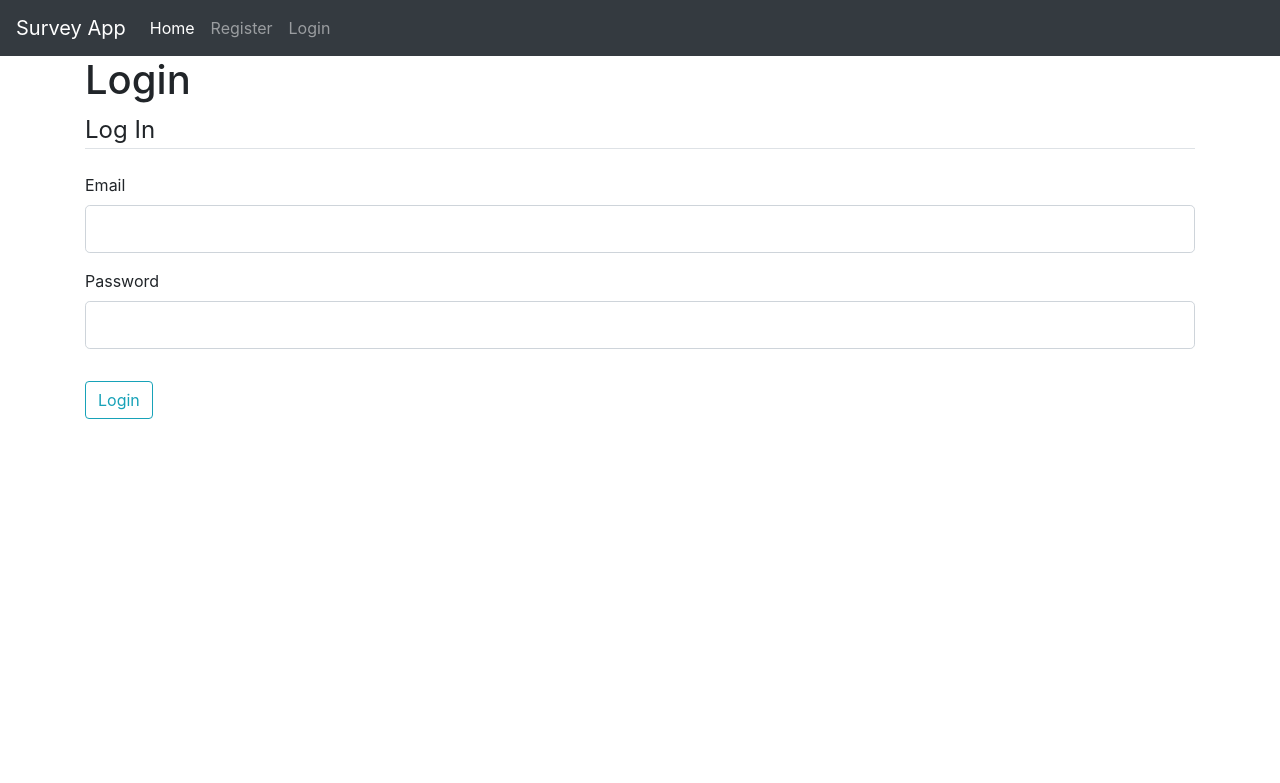
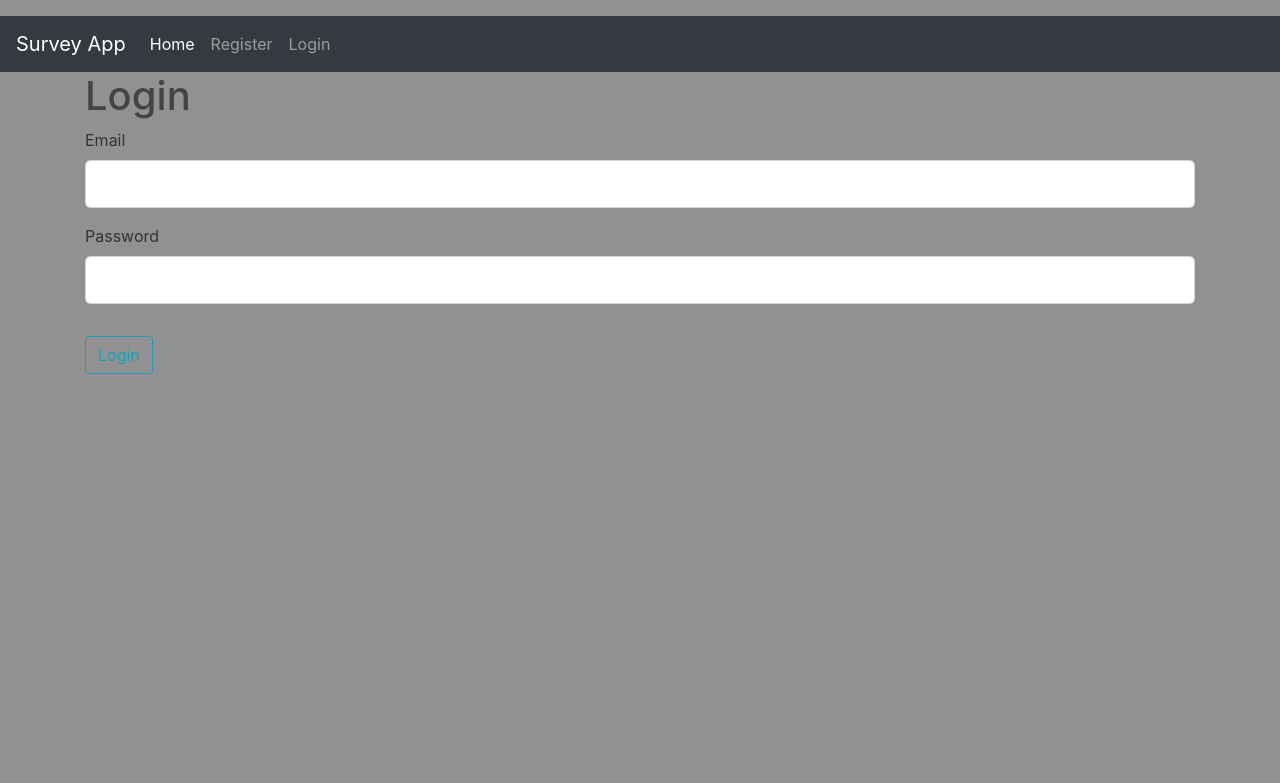
Before and after one commit to MathiasDoVale/survey_app, a Flask app: page /login in a window 1280 px wide. Shown: the top 783 px of the page. Run offline with Flask 2, Linux system fonts and the light colour scheme.

Commit message:
Bug login

```diff
--- a/app.py
+++ b/app.py
@@ -68,20 +68,12 @@ def register():
     if form.validate_on_submit():
         flash(f'Account created for {form.email.data}!', 'success')
         return redirect(url_for('login'))
-    # if request.method == "POST":
-    #     email = request.form.get("email")
-    #     password = request.form.get("password")
-    #     confirm = request.form.get("confirm")
-    #     # Valido misma password
-    #     if password == confirm:
-    #         new_user = User(email=email, password=password)
-    #         db.session.add(new_user)
-    #         db.session.commit()
-    #         return redirect(url_for('login'))
-    #     else:
-    #         flash("Password does not match","danger")
-    #         return render_template("register.html")
-
+        email = request.form.get("email")
+        password = request.form.get("password")
+        new_user = User(email=email, password=password)
+        db.session.add(new_user)
+        db.session.commit()
+        return redirect(url_for('login'))
     return render_template("register.html", form=form)
 
 @app.route("/login",methods=["GET", "POST"])
@@ -92,9 +84,9 @@ def login():
         password = request.form.get("password")
         user = User.query.filter_by(email=email, password=password).first()
         if user is not None:
+            login_user(user, remember=True)
             db.session.add(user)
             db.session.commit()
-            login_user(user, remember=True)
             flash('You have been logged in!', 'success')
             return redirect(url_for("home"))
     return render_template("login.html", form=form)
--- a/static/main.css
+++ b/static/main.css
@@ -0,0 +1,13 @@
+body {
+    background: #919191;
+    color: #333333;
+    margin-top: 1rem;
+  }
+
+  h1, h2, h3, h4, h5, h6 {
+    color: #444444;
+  }
+
+  .bg-steel {
+    background-color: #5f788a;
+  }
--- a/templates/login.html
+++ b/templates/login.html
@@ -5,7 +5,6 @@
         <form method="POST" action="">
             {{ form.hidden_tag() }}
             <fieldset class="form-group">
-                <legend class="border-bottom mb-4">Log In</legend>
                 <div class="form-group">
                     {{ form.email.label(class="form-control-label") }}
                     {% if form.email.errors %}
```
Also changed, not shown: test.db.
